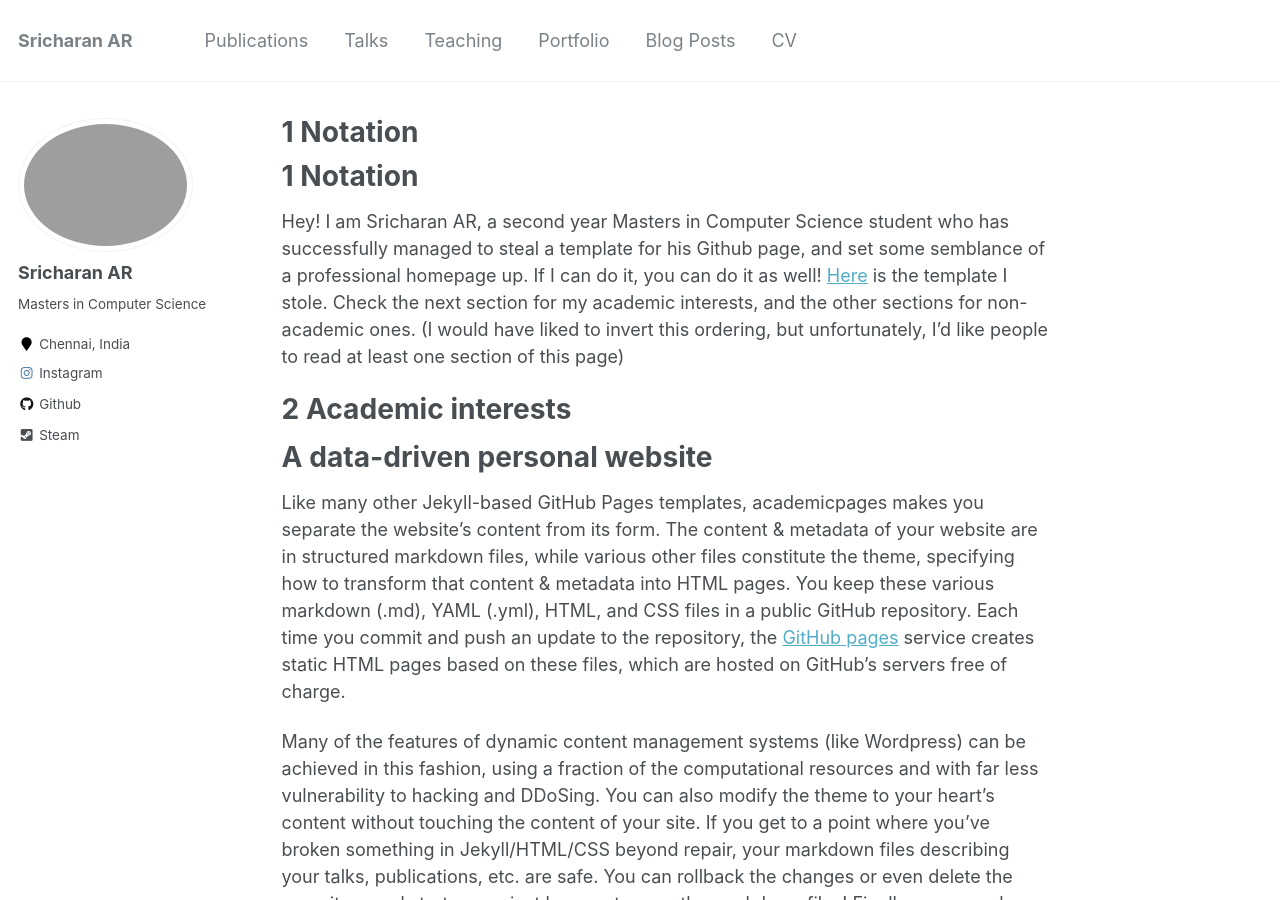
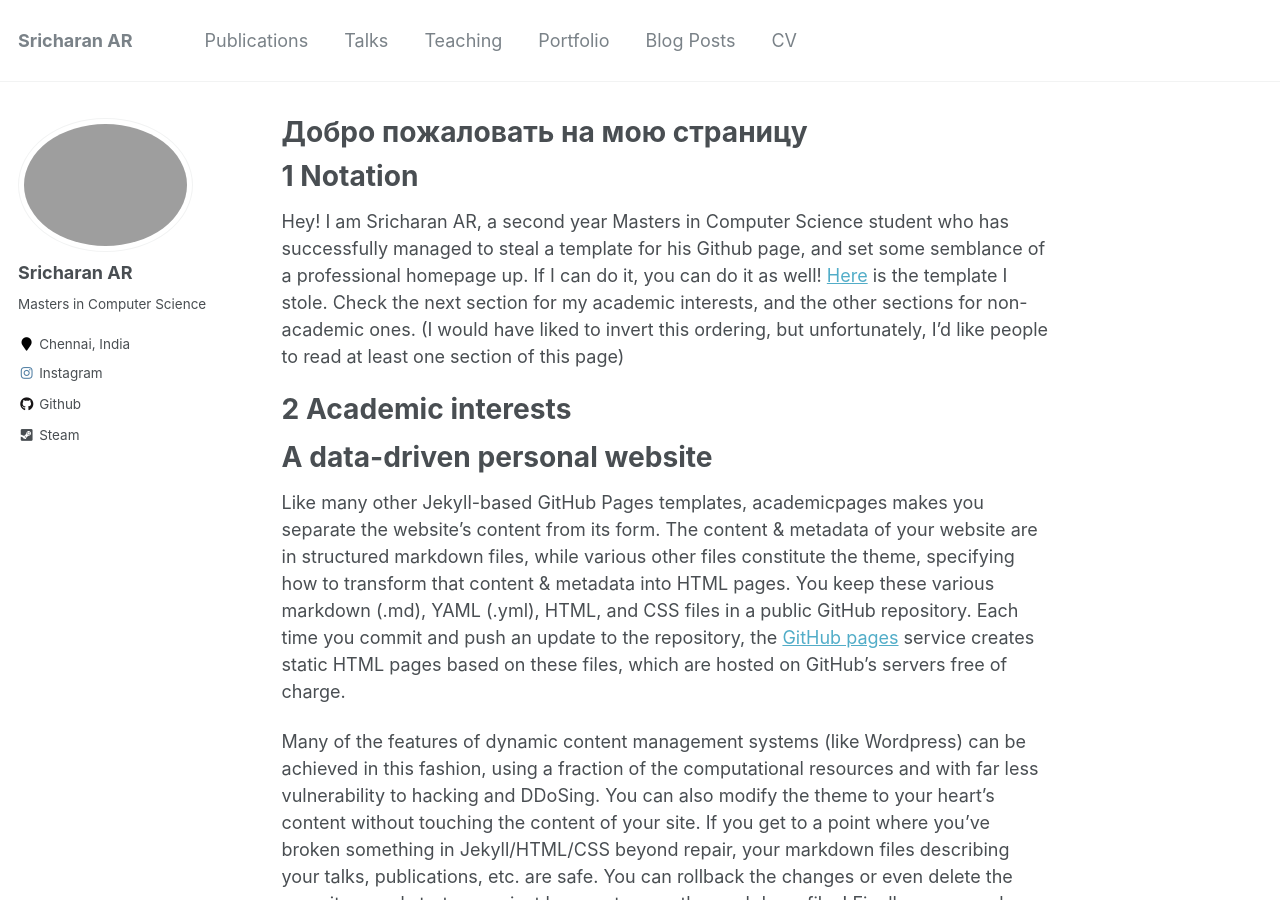
Before and after one commit to SriAR/sriar.github.io, a Jekyll site: the page built from _pages/about.md, in a window 1280 px wide and 900 px high. Built offline with Jekyll 4.4.1, drawn with Linux system fonts in a browser that asks for light colours; our own code applies the rules of GitHub Pages for plain Markdown files.

Commit message:
Wilkommen debil

```diff
--- a/_pages/about.md
+++ b/_pages/about.md
@@ -1,6 +1,6 @@
 ---
 permalink: /
-title:
+title: Добро пожаловать на мою страницу
 excerpt: "About me"
 author_profile: true
 redirect_from:
```
